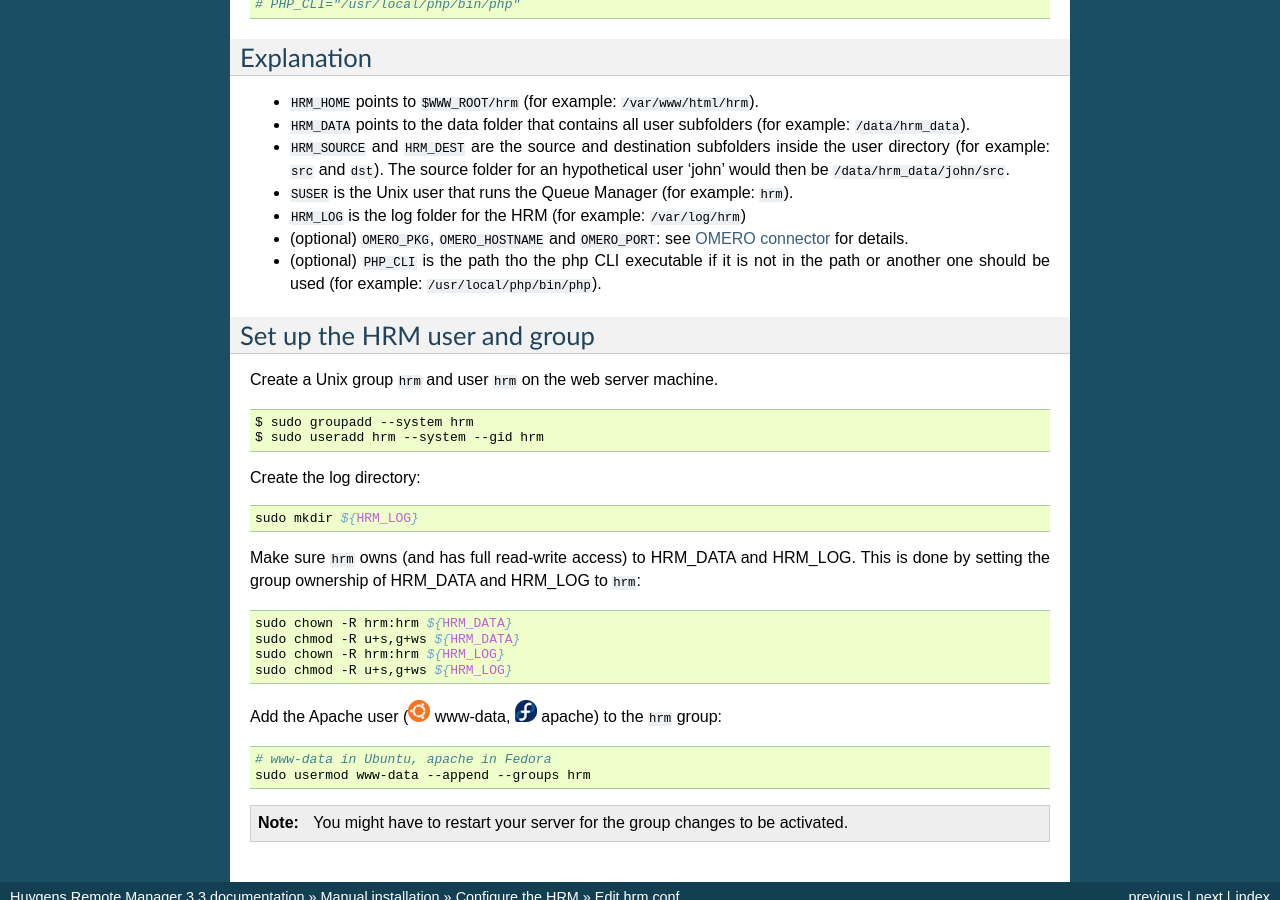
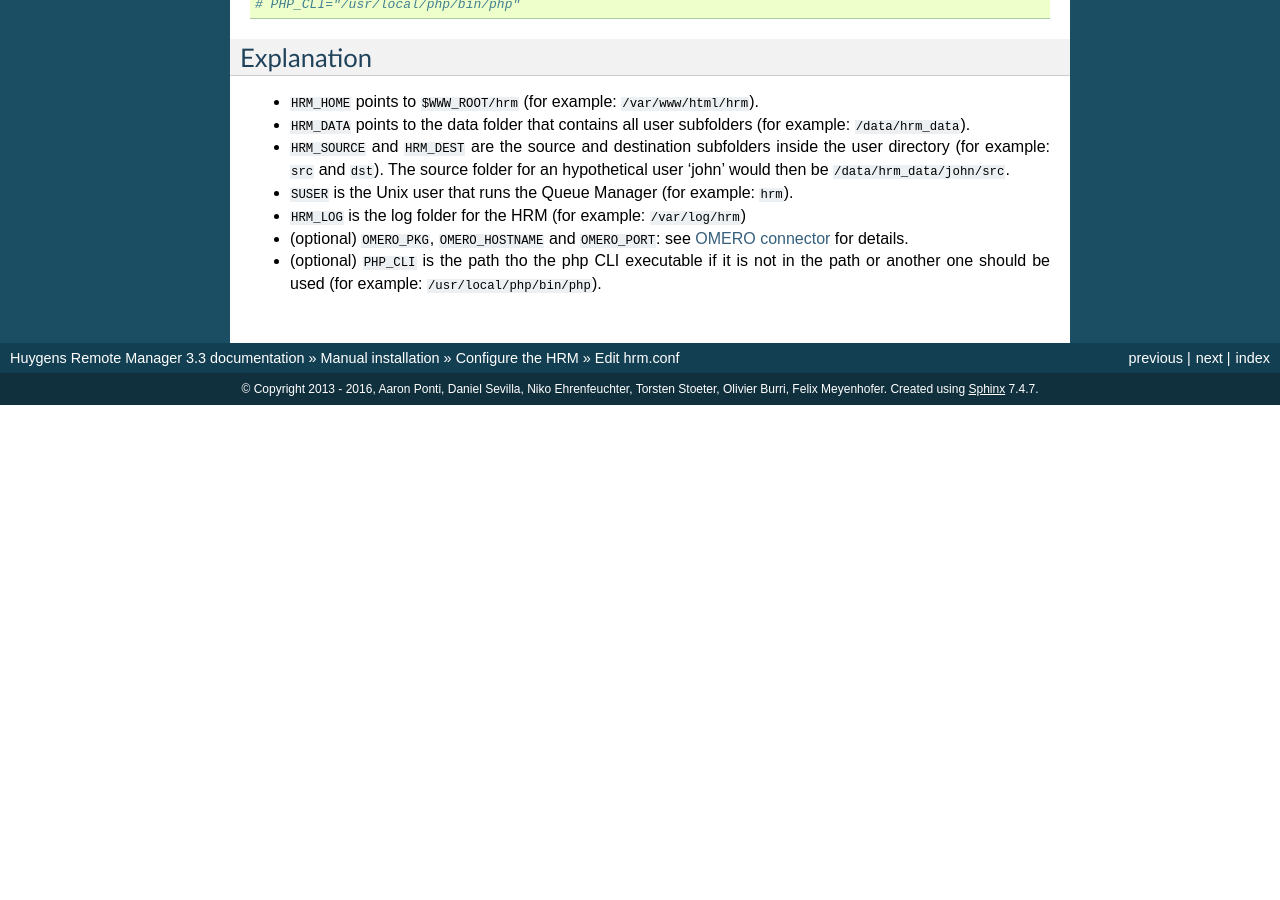
Before and after one commit to aarpon/hrm_docs, a Sphinx documentation site: the page built from docs/admin/hrm_conf.rst, in a window 1280 px wide and 900 px high, scrolled down 877 px. Built offline with Sphinx 7.4.7, drawn with Linux system fonts in a browser that asks for light colours; after the commit the page ends 1282 px from its top, so only the background shows below that; some of the changed text lies outside the part shown.

Commit message:
Move the instructions on how to set up the HRM user, group and permissions in a separate page.

```diff
--- a/docs/admin/configure.rst
+++ b/docs/admin/configure.rst
@@ -10,6 +10,7 @@ Mandatory configuration steps
 .. toctree::
    :maxdepth: 1
 
+   hrm_user_group_perm
    hrm_conf
    config_files
    configure_auth
--- a/docs/admin/conventions.rst
+++ b/docs/admin/conventions.rst
@@ -2,6 +2,8 @@
 
 .. toctree::
    :maxdepth: 1
+
+.. _conventions:
 
 ***********
 Conventions
--- a/docs/admin/hrm_conf.rst
+++ b/docs/admin/hrm_conf.rst
@@ -70,40 +70,3 @@ Explanation
 - ``HRM_LOG`` is the log folder for the HRM (for example: ``/var/log/hrm``)
 - (optional) ``OMERO_PKG``, ``OMERO_HOSTNAME`` and ``OMERO_PORT``: see :ref:`connector_omero` for details.
 - (optional) ``PHP_CLI`` is the path tho the php CLI executable if it is not in the path or another one should be used (for example: ``/usr/local/php/bin/php``).
-
-.. _setup_hrm_user_and_group:
-
-Set up the HRM user and group
-=============================
-
-Create a Unix group ``hrm`` and user ``hrm`` on the web server machine.
-
-.. code-block:: sh
-
-    $ sudo groupadd --system hrm
-    $ sudo useradd hrm --system --gid hrm
-
-Create the log directory:
-
-.. code-block:: sh
-
-    sudo mkdir ${HRM_LOG}
-
-Make sure ``hrm`` owns (and has full read-write access) to HRM_DATA and HRM_LOG.
-This is done by setting the group ownership of HRM_DATA and HRM_LOG to ``hrm``:
-
-.. code-block:: sh
-
-    sudo chown -R hrm:hrm ${HRM_DATA}
-    sudo chmod -R u+s,g+ws ${HRM_DATA}
-    sudo chown -R hrm:hrm ${HRM_LOG}
-    sudo chmod -R u+s,g+ws ${HRM_LOG}
-
-Add the Apache user (|ubuntu| www-data, |fedora| apache) to the ``hrm`` group:
-
-.. code-block:: sh
-
-    # www-data in Ubuntu, apache in Fedora
-    sudo usermod www-data --append --groups hrm
-
-.. note:: You might have to restart your server for the group changes to be activated.
--- a/docs/admin/upgrade_clean_previous.rst
+++ b/docs/admin/upgrade_clean_previous.rst
@@ -49,7 +49,7 @@ Update the data folder permissions
 As of HRM 3.2.0, the system users running the Queue Manager and the web server
 are expected to have full read-write access to ``$HRM_DATA``. The supported way
 of doing this is explained in :ref:`setting up the HRM user and group
-<setup_hrm_user_and_group>`. Briefly:
+<hrm_user_group_perm>`. Briefly:
 
   * a user ``hrm`` and its corresponding group ``hrm`` are created
   * the web server user (|ubuntu| ``www-data``, |fedora| ``apache``) is added
@@ -59,7 +59,7 @@ of doing this is explained in :ref:`setting up the HRM user and group
     the ``setgid`` bit set
 
 For detailed instructions, please see :ref:`setting up the HRM user and group
-<setup_hrm_user_and_group>`.
+<hrm_user_group_perm>`.
 
 .. warning:: With **HRM 3.2** it was possible to preserve the old behavior by
              setting a configuration variable ``$change_ownership``. This is
```
Also changed, not shown: docs/admin/hrm_user_group_perm.rst (added, +43 -0 lines).
